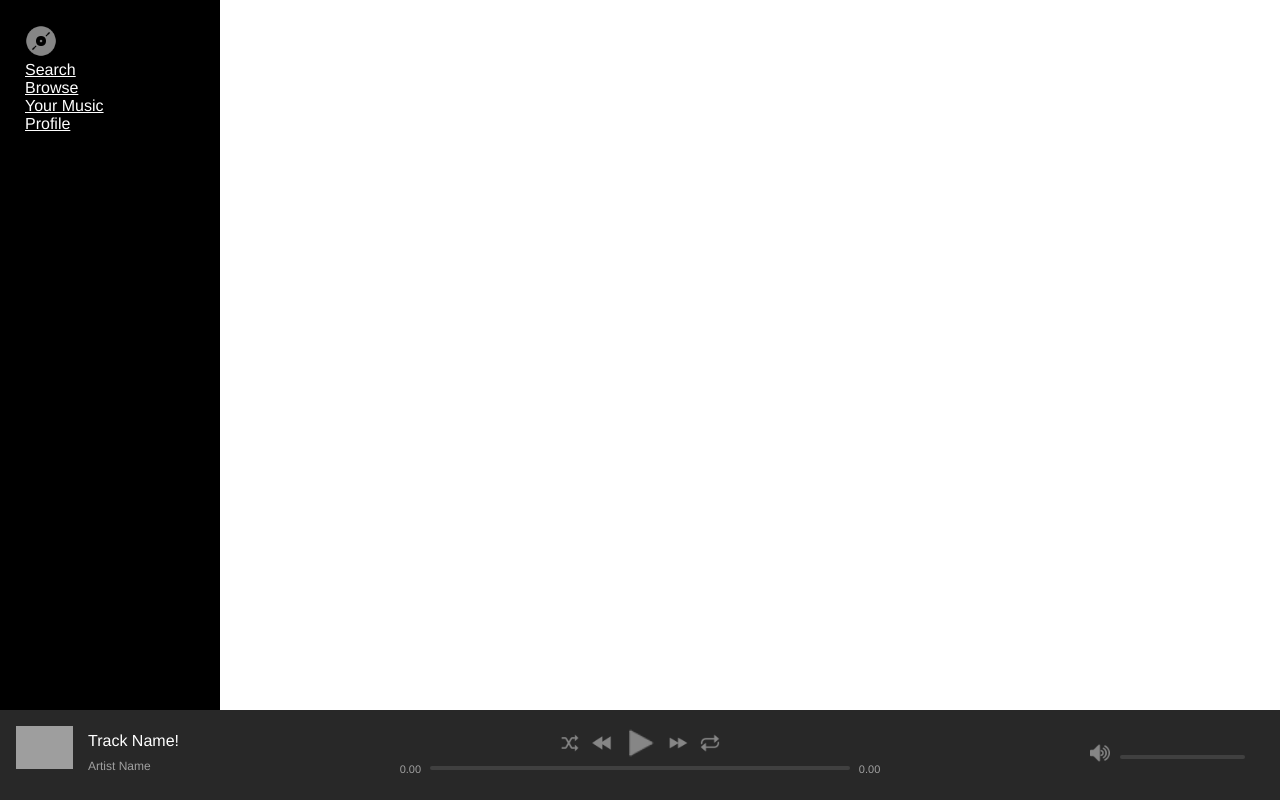
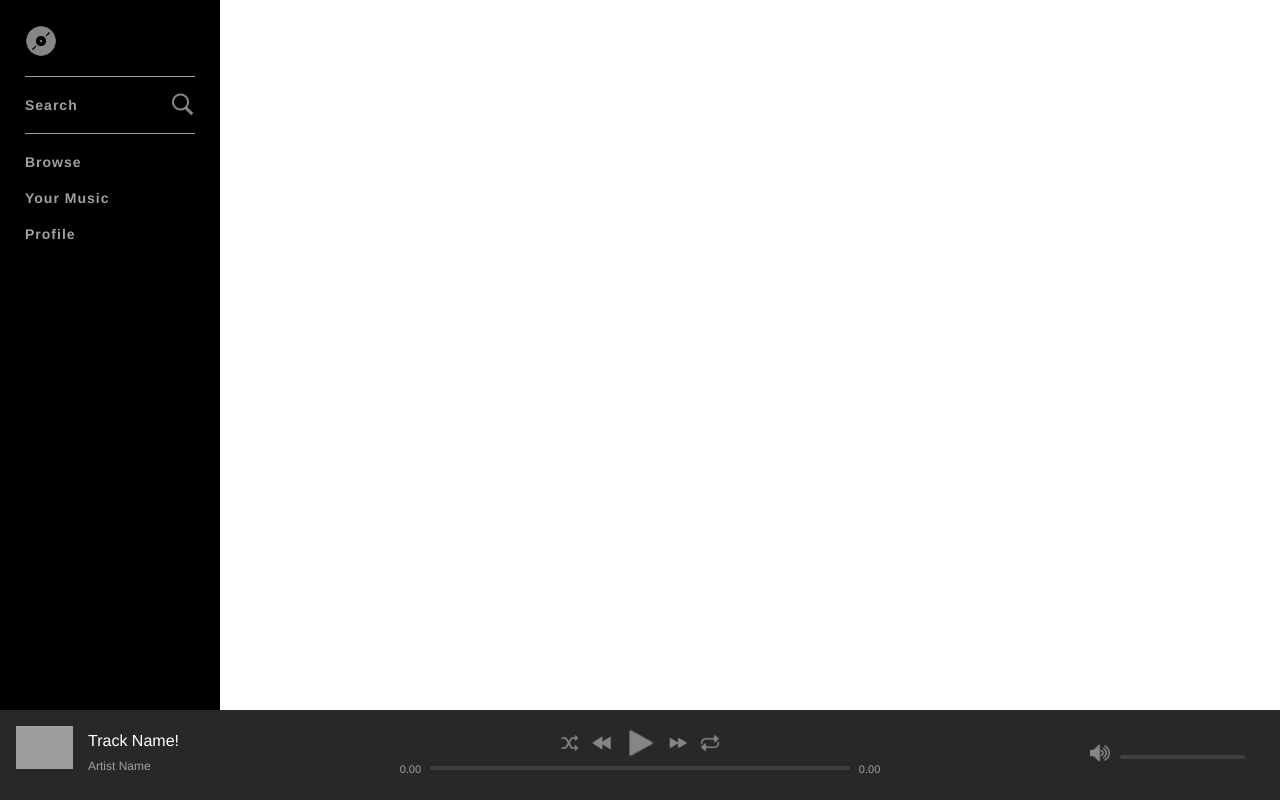
Before and after one commit to freya-cmd/IntoroKyoku, a PHP site: page / in a window 1280 px wide. Run offline with PHP 8.4, Linux system fonts and the light colour scheme; the visitor is signed in with stand-in values (Sample User, id 1); grey boxes are pictures that could not be loaded.

Commit message:
add navbar changes

```diff
--- a/assets/css/index.css
+++ b/assets/css/index.css
@@ -170,3 +170,36 @@ width: 125px;
 .logo img {
     width: 32px;
 }
+
+.logo {
+    margin-bottom: 15px;
+}
+
+.navBar .group {
+    border-top: 1px solid #a0a0a0;
+    padding: 10px 0;
+}
+
+.navItem {
+    padding: 10px 0;
+    font-size: 14px;
+    font-weight: 700;
+    display: block;
+    letter-spacing: 1px;
+    position: relative;
+}
+.navItemLink{
+    color: #a0a0a0;
+    text-decoration: none;
+}
+
+.navItemLink:hover{
+    color: #fff;
+}
+
+.navItemLink .icon {
+    position: absolute;
+    right: 0;
+    top: 5px;
+    width: 25px;;
+}
--- a/index.php
+++ b/index.php
@@ -39,7 +39,9 @@
 
                             <div class="group">
                                 <div class="navItem">
-                                    <a href="search.php" class="navItemLink">Search</a>
+                                    <a href="search.php" class="navItemLink">Search
+                                        <img src="assets/images/search.png" class="icon" alt="Search">
+                                    </a>
                                 </div>
 
                             </div>
```
